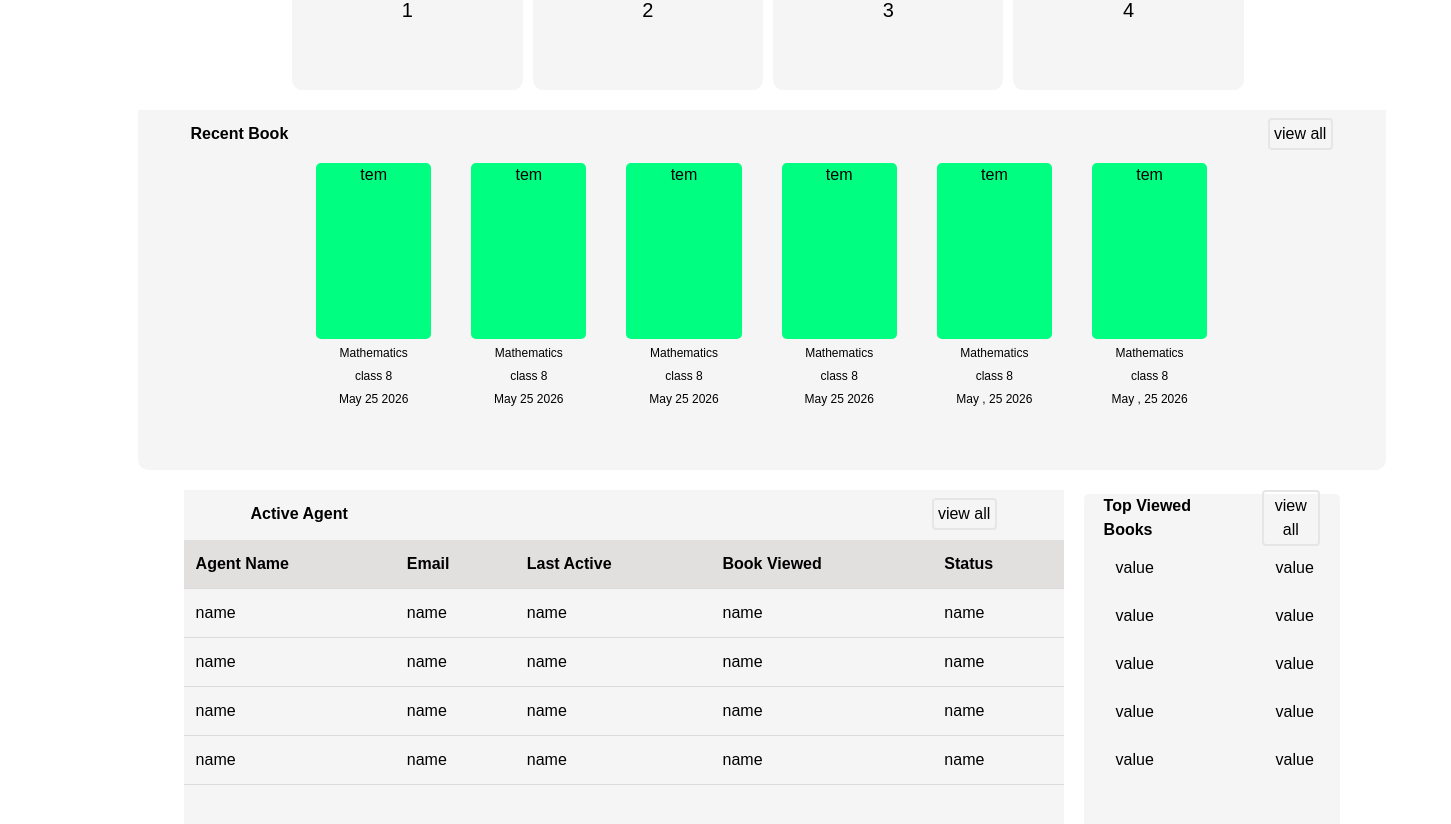
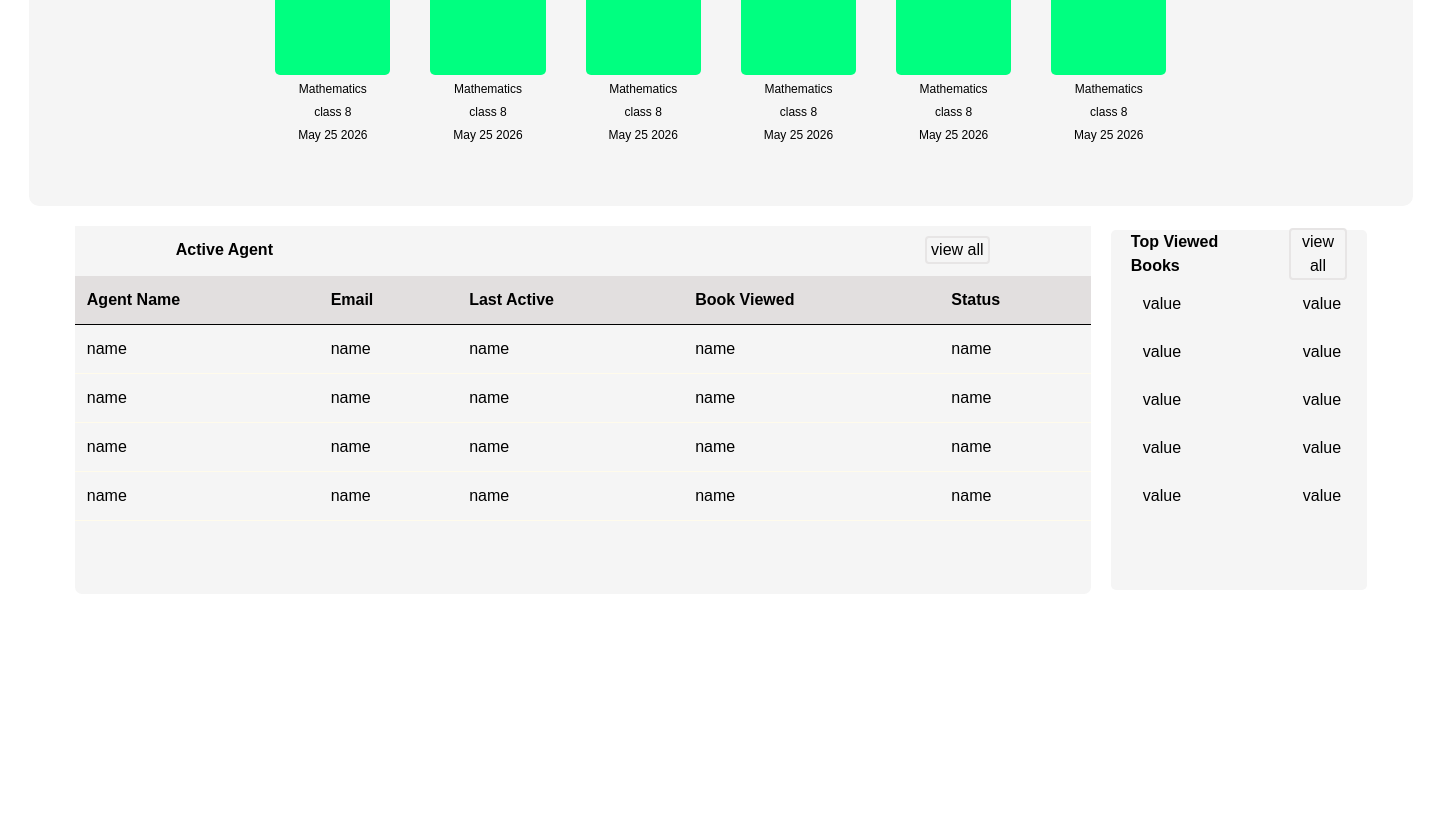
Before and after one commit to utthaanekpahal/FlipBook, a React (Vite) app: page /Dashboard in a window 1280 px wide. Shown: the part 420-1244 px from the top of the page, 1451 px wide, since content can reach past the window. After the commit the page ends 1014 px from the top, so only its background shows below. Built offline with nearby package versions, Linux system fonts and the light colour scheme.

Commit message:
changes in all

```diff
--- a/src/Component/Dashboard.jsx
+++ b/src/Component/Dashboard.jsx
@@ -9,186 +9,170 @@ import {
   FaUsers,
   FaCog
 } from 'react-icons/fa';
+
 function Dashboard() {
   return (
-    <div className='Dashboard'>
-      <header className="header">
-        <div className='logo' style={{ display: "flex", alignItems: "center", gap: "8px" }}>
+    <div>
+
+      {/* HEADER */}
+      <header className="flex items-center justify-between px-[20px] py-[12px]">
+        <div className='flex items-center gap-[8px] font-bold'>
           <FaBookOpen size={22} />
           Digital Book Library
         </div>
-        <input type="text" placeholder='search Book, Categories' className='searchInput' />
+
+        <input
+          type="text"
+          placeholder='search Book, Categories'
+          className='w-[600px] px-[12px] py-[8px] rounded-[20px] border border-[#ccc] outline-none'
+        />
+
         <div>
           <IoNotificationsOutline size={24} />
         </div>
-        <div className='profile'>Profile</div>
+
+        <div>Profile</div>
       </header>
-      <aside className="sidebar">
-      <ul className="sidebarList">
 
-        <li className="sidebarItem">
+      {/* BODY */}
+      <div className='flex justify-center items-center gap-[60px]'>
+
+        {/* SIDEBAR */}
+        <aside className="mt-[-37%]">
+          <ul className="list-none">
+
+            <li className="flex items-center gap-[10px] px-[20px] py-[10px] cursor-pointer">
               <FaTachometerAlt /> Dashboard
             </li>
 
-        <li className="sidebarItem">
+            <li className="flex items-center gap-[10px] px-[20px] py-[10px] cursor-pointer">
               <FaBook /> Books
             </li>
 
-        <li className="sidebarItem">
+            <li className="flex items-center gap-[10px] px-[20px] py-[10px] cursor-pointer">
               <FaList /> Categories
             </li>
 
-        <li className="sidebarItem">
+            <li className="flex items-center gap-[10px] px-[20px] py-[10px] cursor-pointer">
               <FaUpload /> Upload Books
             </li>
 
-        <li className="sidebarItem">
+            <li className="flex items-center gap-[10px] px-[20px] py-[10px] cursor-pointer">
               <FaUsers /> Agents
             </li>
 
-        <li className="sidebarItem">
+            <li className="flex items-center gap-[10px] px-[20px] py-[10px] cursor-pointer">
               <FaCog /> Settings
             </li>
 
           </ul>
         </aside>
 
-      <main className="main">
-        <div className="box">1</div>
-        <div className="box">2</div>
-        <div className="box">3</div>
-        <div className="box">4</div>
+        {/* MAIN CONTENT */}
+        <footer className="flex flex-col justify-center items-center w-[75vw] mr-[5%]">
+
+          {/* TOP BOXES */}
+          <main className="flex justify-center items-center gap-[10px] mt-[20px]">
+            <div className="h-[20vh] w-[20vw] bg-[#F5F5F5] rounded-[10px] flex justify-center items-center text-[20px]">1</div>
+            <div className="h-[20vh] w-[20vw] bg-[#F5F5F5] rounded-[10px] flex justify-center items-center text-[20px]">2</div>
+            <div className="h-[20vh] w-[20vw] bg-[#F5F5F5] rounded-[10px] flex justify-center items-center text-[20px]">3</div>
+            <div className="h-[20vh] w-[20vw] bg-[#F5F5F5] rounded-[10px] flex justify-center items-center text-[20px]">4</div>
           </main>
 
-      <footer className="footer">
-        <div className="Maindiv">
-          <div className="box1">
-            <div className='Recent1'>
-              <h4>Recent Book</h4>
-              <button>view all</button>
+          {/* RECENT BOOK */}
+          <div className="flex justify-center items-center gap-[20px] mt-[20px]">
+            <div className="h-[45vh] w-[173vh] bg-[#F5F5F5] rounded-[10px]">
+
+              <div className='flex justify-around items-center bg-[#F5F5F5] gap-[70%] h-[48px]'>
+                <h4 className="font-bold">Recent Book</h4>
+                <button className="border-2 border-[rgb(231,229,229)] rounded-[4px] px-[2px] w-[65px]">
+                  view all
+                </button>
               </div>
-             <div className='Temps'>
-              <div className='TempM'><div className='Tem'>tem</div>
-              <span>Mathematics</span>
-              <span>class 8</span>
-              <span>May 25 2026</span></div>
-              <div className='TempM'><div className='Tem'>tem</div>
-              <span>Mathematics</span>
-              <span>class 8</span>
-              <span>May 25 2026</span></div>
-              <div className='TempM'><div className='Tem'>tem</div>
-              <span>Mathematics</span>
-              <span>class 8</span>
-              <span>May 25 2026</span></div>
-              <div className='TempM'><div className='Tem'>tem</div>
-              <span>Mathematics</span>
-              <span>class 8</span>
-              <span>May 25 2026</span></div>
-              <div className='TempM'><div className='Tem'>tem</div>
-              <span>Mathematics</span>
-              <span>class 8</span>
-              <span>May , 25 2026</span></div>
-              <div className='TempM'><div className='Tem'>tem</div>
-              <span>Mathematics</span>
-              <span>class 8</span>
-              <span>May , 25 2026</span></div>
+
+              <div className='flex justify-center items-center gap-[40px]'>
+                {[...Array(6)].map((_, i) => (
+                  <div key={i} className='flex flex-col justify-center items-center gap-[5px]'>
+                    <div className='w-[9vw] h-[22vh] bg-[rgb(0,255,128)] rounded-[5px] mt-[5px] text-center'>tem</div>
+                    <span className="text-[12px]">Mathematics</span>
+                    <span className="text-[12px]">class 8</span>
+                    <span className="text-[12px]">May 25 2026</span>
+                  </div>
+                ))}
+              </div>
+
             </div>
           </div>
+
+          {/* TABLE + CARD */}
+          <div className="flex justify-center items-center gap-[20px] mt-[20px]">
+
+            {/* TABLE */}
+            <div className="h-[46vh] w-[127vh] bg-[#F5F5F5] rounded-[7px]">
+
+              <div className='flex justify-around items-center bg-[#F5F5F5] gap-[450px] h-[48px]'>
+                <h4 className="font-bold">Active Agent</h4>
+                <button className="border-2 border-[rgb(231,229,229)] rounded-[4px] px-[2px] w-[65px]">
+                  view all
+                </button>
               </div>
-        <div className="Maindiv">
-          <div className="box2">
-            <div className='Recent2'>
-              <h4>Active Agent</h4>
-              <button>view all</button>
-            </div>
-            <div className='table1'>
-              <table>
+
+              <div>
+                <table className="w-full border-collapse mt-[2px]">
                   <thead>
-    <tr>
-      <th>Agent Name</th>
-      <th>Email</th>
-      <th>Last Active</th>
-      <th>Book Viewed</th>
-      <th>Status</th>
+                    <tr className="bg-[rgb(226,223,223)]">
+                      <th className="text-left p-[12px] border-b">Agent Name</th>
+                      <th className="text-left p-[12px] border-b">Email</th>
+                      <th className="text-left p-[12px] border-b">Last Active</th>
+                      <th className="text-left p-[12px] border-b">Book Viewed</th>
+                      <th className="text-left p-[12px] border-b">Status</th>
                     </tr>
                   </thead>
 
                   <tbody>
-    <tr>
-      <td>name</td>
-      <td>name</td>
-      <td>name</td>
-      <td>name</td>
-      <td>name</td>
+                    {[...Array(4)].map((_, i) => (
+                      <tr key={i}>
+                        {[...Array(5)].map((_, j) => (
+                          <td key={j} className="text-left p-[12px] border-b border-amber-50">name</td>
+                        ))}
                       </tr>
-
-    <tr>
-      <td>name</td>
-      <td>name</td>
-      <td>name</td>
-      <td>name</td>
-      <td>name</td>
-    </tr>
-
-    <tr>
-      <td>name</td>
-      <td>name</td>
-      <td>name</td>
-      <td>name</td>
-      <td>name</td>
-    </tr>
-
-    <tr>
-      <td>name</td>
-      <td>name</td>
-      <td>name</td>
-      <td>name</td>
-      <td>name</td>
-    </tr>
+                    ))}
                   </tbody>
                 </table>
               </div>
+
             </div>
-          <div className="card">
-            <div className='Recent3'>
-              <h4>Top Viewed Books</h4>
-              <button>view all</button>
+
+            {/* CARD */}
+            <div className="h-[45vh] w-[20vw] bg-[#F5F5F5] p-[20px] rounded-[5px]">
+
+              <div className='flex justify-around items-center bg-[#F5F5F5] gap-[25px] h-[48px] mt-[-20px]'>
+                <h4 className="font-bold">Top Viewed Books</h4>
+                <button className="border-2 border-[rgb(231,229,229)] rounded-[4px] px-[2px]">
+                  view all
+                </button>
               </div>
-            <div>
-              <table className='table2'>
+
+              <table className='w-[25vw] border-collapse mt-[2px]'>
                 <tbody>
-    <tr>
-      <td>value</td>
-      <td>value</td>
+                  {[...Array(5)].map((_, i) => (
+                    <tr key={i}>
+                      <td className="text-left p-[12px]">value</td>
+                      <td className="text-left p-[12px]">value</td>
                     </tr>
-
-    <tr>
-      <td>value</td>
-      <td>value</td>
-    </tr>
-
-    <tr>
-      <td>value</td>
-      <td>value</td>
-    </tr>
-
-    <tr>
-      <td>value</td>
-      <td>value</td>
-    </tr>
-
-    <tr>
-      <td>value</td>
-      <td>value</td>
-    </tr>
+                  ))}
                 </tbody>
               </table>
+
+            </div>
+
+          </div>
+
+        </footer>
+
       </div>
     </div>
-        </div>
-      </footer>
-    </div>
-  );
+  )
 }
 
-export default Dashboard
+export default Dashboard;
--- a/src/Component/Signform.jsx
+++ b/src/Component/Signform.jsx
@@ -5,7 +5,6 @@ import Insta from "../assets/imges/isvg.svg";
 import { useNavigate } from "react-router-dom";
 
 function SignupForm() {
-
   const navigate = useNavigate();
 
   const [first, setfirst] = useState({
@@ -24,86 +23,92 @@ function SignupForm() {
   };
 
   const matchvalue = () => {
-
     if (first.password === first.confirmPassword) {
-      localStorage.setItem("username" ,first.username)
-      localStorage.setItem("password" ,first.confirmPassword)
-       navigate("/Loginform", { replace: true });  // replaces current page
-    }
-    else {
+      localStorage.setItem("username", first.username);
+      localStorage.setItem("password", first.confirmPassword);
+      navigate("/Loginform", { replace: true });
+    } else {
       navigate("/Dashboard");
     }
   };
 
   return (
-    <div className="form1">
+    <div className="bg-[url('./assets/imges/bgimg.PNG')] bg-no-repeat bg-cover bg-center h-screen w-full flex justify-center items-center max-[770px]:bg-[length:100%_105%]">
 
-      <form className="form">
+      <form className="flex flex-col justify-center items-center gap-[11px] h-[75vh] w-[26vw] rounded-[10px] shadow-[0_0_10px_rgba(0,0,0,0.2)] bg-[#fffbff] max-[770px]:mt-[-10%] max-[770px]:w-[45%] max-[770px]:h-auto max-[770px]:p-[20px]">
 
-        <h1>Sign in</h1>
+        <h1 className="mt-[-5px] mb-[1px] font-bold text-2xl">Sign in</h1>
 
-        <label className="label">Username</label>
+        <label className="mr-[49%]">Username</label>
 
         <input
           onChange={getvalue}
           name="username"
           type="text"
           placeholder="Enter your Username"
+          className="p-[6px] w-[18vw] rounded-[5px] outline-none border-2 border-[rgba(128,128,128,0.3)]"
         />
 
-        <label className="label">Password</label>
+        <label  className="mr-[50%]">Password</label>
 
         <input
           type="password"
           onChange={getvalue}
           name="password"
           placeholder="Enter your Password"
+          className="p-[6px] w-[18vw] rounded-[5px] outline-none border-2 border-[rgba(128,128,128,0.3)]"
         />
 
-        <label className="label1">Confirm Password</label>
+        <label className="mr-[33%]">Confirm Password</label>
 
         <input
           type="password"
           onChange={getvalue}
           name="confirmPassword"
           placeholder="Confirm Password"
+          className="p-[6px] w-[18vw] rounded-[5px] outline-none border-2 border-[rgba(128,128,128,0.3)]"
         />
 
-        <div className="btn">
-          <button onClick={matchvalue} type="button">
+        <div className="mt-[10px]">
+          <button
+            onClick={matchvalue}
+            type="button"
+            className="w-[15vw] p-[10px] rounded-[10px] border-none bg-[#99582A] text-white font-bold cursor-pointer"
+          >
             Sign in
           </button>
         </div>
 
-        <div className="Nhead">
+        <div className="mt-[2px]">
           <span>or Sign up with</span>
         </div>
 
-        <div className="icons">
+        <div className="flex justify-center items-center gap-[10px] mt-[2px]">
 
-          <button className="cr">
-            <img src={Google} alt="google" />
+          <button className="flex justify-center items-center p-[5px] rounded-[25px] border-none cursor-pointer">
+            <img src={Google} alt="google" className="h-[15px] w-[15px]" />
           </button>
 
-          <button className="fb">
-            <img src={Facebook} alt="facebook" />
+          <button className="flex justify-center items-center p-[5px] rounded-[25px] border-none cursor-pointer">
+            <img src={Facebook} alt="facebook" className="h-[15px] w-[15px]" />
           </button>
 
-          <button className="insta">
-            <img src={Insta} alt="instagram" />
+          <button className="flex justify-center items-center p-[5px] rounded-[25px] border-none cursor-pointer">
+            <img src={Insta} alt="instagram" className="h-[15px] w-[15px]" />
           </button>
 
         </div>
 
-        <div className="acc">
+        <div className="mt-[2px]">
           <span>
             Do you already have an account?
-            <a> Click here</a>
+            <a className="no-underline font-bold text-[#99582A] cursor-pointer hover:text-black">
+              {" "}Click here
+            </a>
           </span>
         </div>
 
       </form>
-
     </div>
   );
 }
--- a/src/index.css
+++ b/src/index.css
@@ -6,128 +6,11 @@ body{
 
 /* SIGNUP PAGE ---------------------------------------------------------------------------------*/
 
-.form1{
 
-    background-image: url("./assets/imges/bgimg.PNG");
-    background-repeat: no-repeat;
-    background-size: cover;
-    background-position: center;
-    height: 100vh;
-    width: 100%;
-    display: flex;
-    justify-content: center;
-    align-items: center;
-}
-@media (max-width:770px){
-    .form1{
-        background-size: 100% 105%;
-    }
-}
-
-.form{
- display: flex;
- justify-content: center;
- align-items: center;
- flex-direction: column;
- gap: 11px;
- height: 70vh;
- width: 26vw;
- border-radius: 10px;
- box-shadow: 0 0 10px rgba(0,0,0,0.2);
- background-color: #fffbff;
-}
-@media (max-width:770px){
-
-    .form{
-        margin-top: -10%;
-        width: 45%;
-        height: auto;
-        padding: 20px;
-    }
-
-}
-form h1{
-    margin-bottom: 1px;
-    margin-top: -5px;
-}
-
-.label{
-margin-right:52% ;
-}
-
-.label1{
-    margin-right: 35%;
-}
-
-form input{
-    padding: 6px;
-    width: 18vw;
-    border-radius: 5px;
-    outline: none;
-    border: 2px solid rgba(128, 128, 128, 0.3);
-}
-
-.btn button{
-   width: 15vw;
-   margin-top: 10px;
-   padding: 10px;
-   border-radius: 10px;
-   border: none;
-   background-color: #99582A;
-   color: white;
-   font-weight: bold;
-   cursor: pointer;
-}
-
-.Nhead {
-   margin-top:2px;
-}
-
-.icons{
-    display: flex;
-    justify-content: center;
-    align-items: center;
-    gap: 10px;
-    margin-top: 2px;
-}
-
-.cr,
-.fb,
-.insta{
-    display:flex ;
-    justify-content: center;
-    align-items: center;
-    padding: 5px;
-    border-radius: 25px;
-    border: none;
-    cursor: pointer;
-}
-
-.cr img,
-.fb img,
-.insta img{
-    height: 15px;
-    width: 15px;
-}
-
-.acc{
-    margin-top: 2px;
-}
-
-.acc span a{
-    text-decoration: none;
-    font-weight: bold;
-    color:#99582A;
-    cursor: pointer;
-}
-
-.acc span a:hover{
-  color: black;
-}
 /* LOGIN PAGE ----------------------------------------------*/
 
 /*dashboard------------------------------------------------------------*/
-.header {
+/*.header {
   display: flex;
   align-items: center;
   justify-content: space-between;
@@ -148,6 +31,20 @@ form input{
   border: 1px solid #ccc;
   outline: none;
 }
+
+.whole{
+    display: flex;
+    justify-content: center;
+    align-items: center;
+ gap: 60px;
+}
+
+
+.sidebar{
+    margin-top: -37%;
+}
+
+
 .sidebarList {
   list-style: none;
 
@@ -166,12 +63,11 @@ form input{
     align-items: center;
     gap: 10px;
     margin-top: 20px;
-    margin-left: 20%;
 }
 
 .box{
    height: 20vh;
-   width: 18vw;
+   width: 20vw;
    background-color: #F5F5F5;
    border-radius: 9px;
    display: flex;
@@ -186,8 +82,9 @@ form input{
     justify-content: center;
     align-items: center;
     flex-direction: column;
-    margin-left: 22%;
     width: 75vw;
+    margin-right: 5%;
+
 }
 
 .Maindiv{
@@ -200,7 +97,7 @@ form input{
 }
 .box1{
     height: 45vh;
-    width: 156vh;
+    width: 173vh;
     background-color:#F5F5F5;
     border-radius: 10px;
 
@@ -248,9 +145,9 @@ gap: 5px;
 }
 .box2{
     height: 46vh;
-    width: 110vh;
+    width: 127vh;
     background-color:#F5F5F5;
-    border-radius: 10px;
+    border-radius: 7px;
 }
 .Recent2{
  display: flex;
@@ -319,4 +216,4 @@ font-weight: bolder;
 .table2 td,th{
     text-align: left;
     padding: 12px;
-}
+}*/
```
Also changed, not shown: src/Component/Loginform.jsx (+41 -60 lines). Lines whose indentation alone changed are shown as unchanged.
